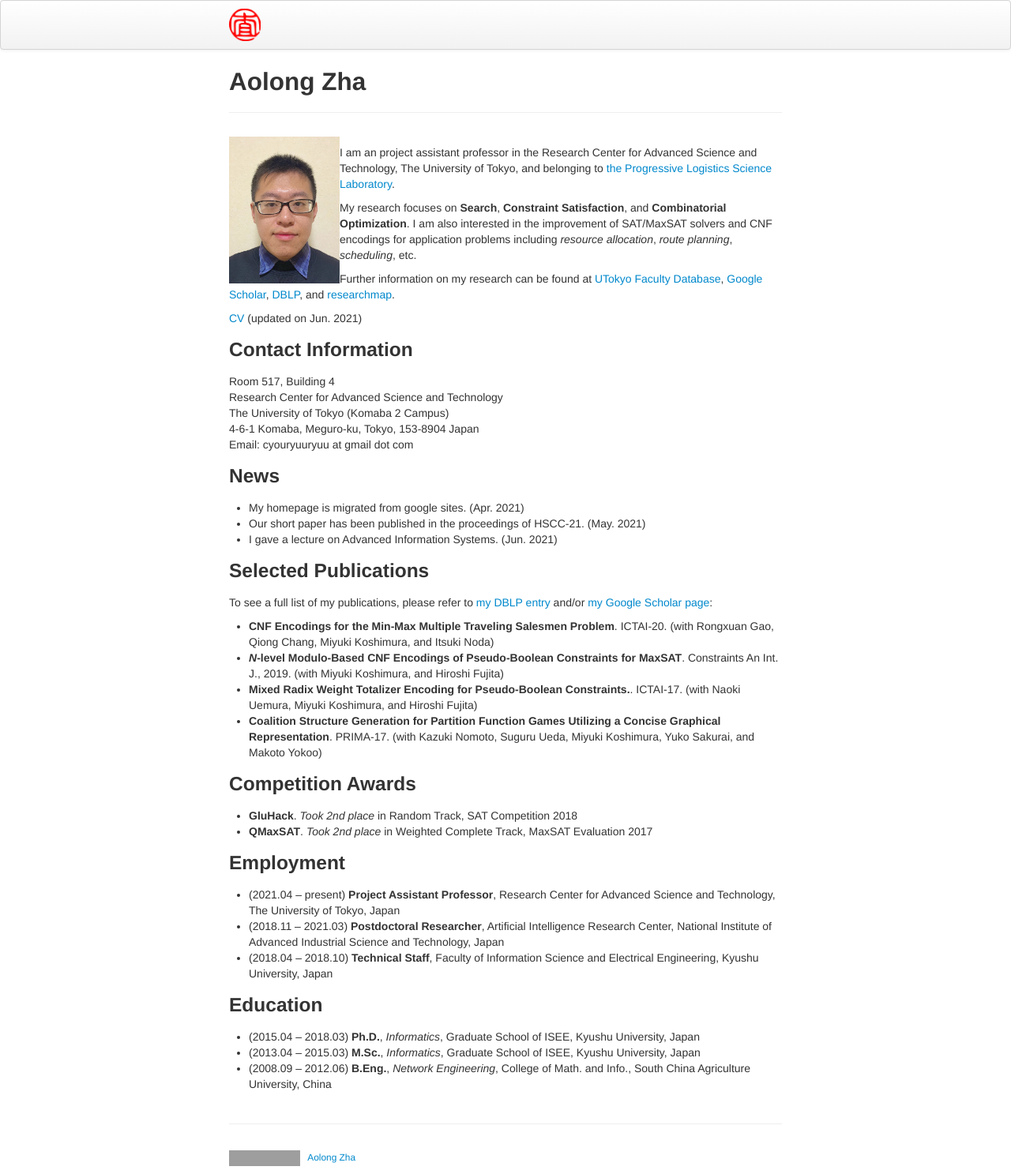
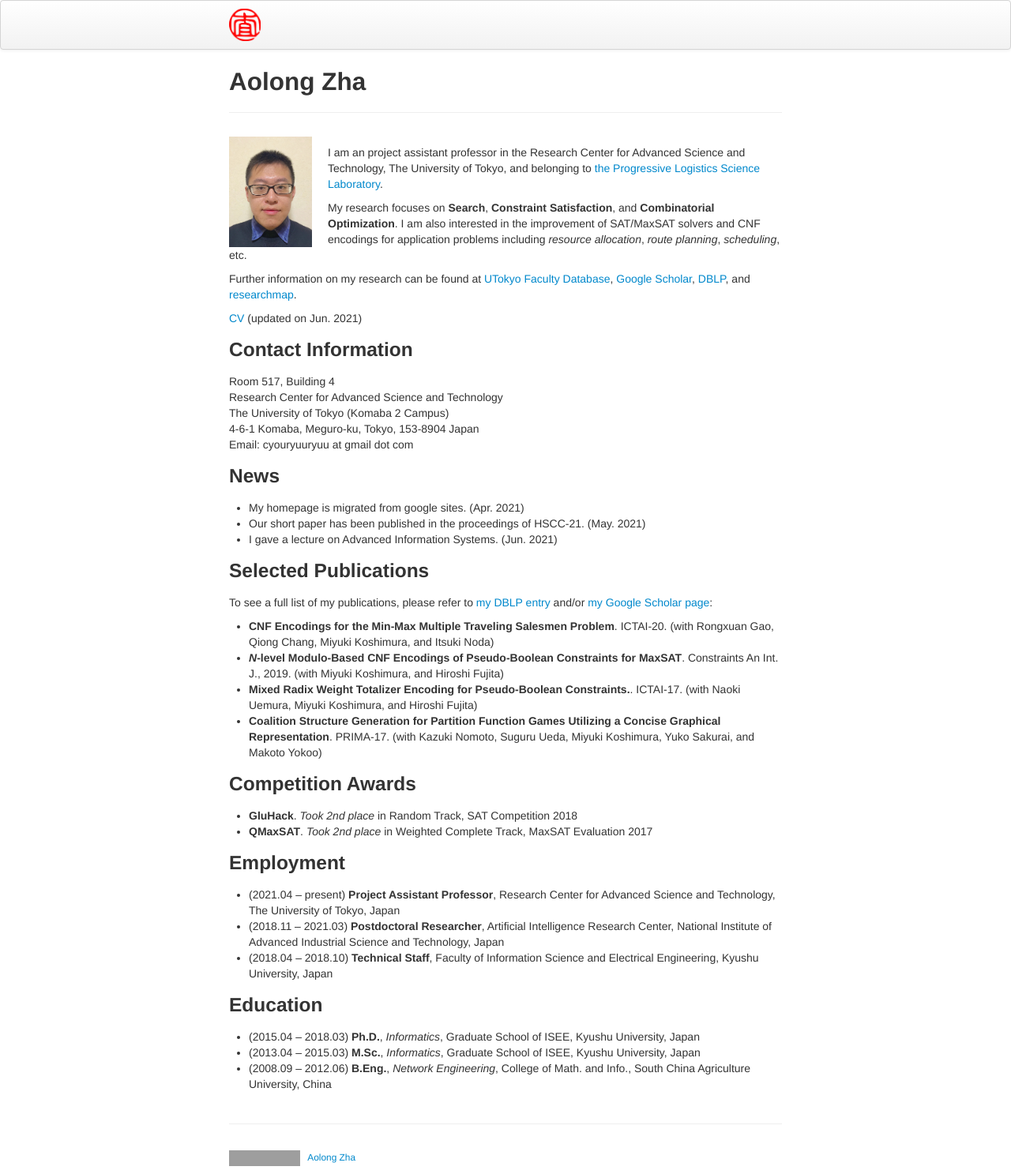
Before and after one commit to CyouRyuu/cyouryuu.github.io, a Jekyll site: the page built from index.md, in a window 1280 px wide. Shown: the whole page at 79% size. Built offline with Jekyll 4.4.1, drawn with Linux system fonts in a browser that asks for light colours; grey boxes are pictures that could not be loaded.

Commit message:
4th commit

```diff
--- a/index.md
+++ b/index.md
@@ -3,7 +3,7 @@ layout: page
 title: Aolong Zha
 ---
 
-<img style="float:left; width:20%; margin:0px 0px 0px 0px;" src="AolongZHA.jpg" />
+<img style="float:left; width:15%; margin:0px 20px 0px 0px;" src="AolongZHA.jpg" />
 
 I am an project assistant professor in
 the Research Center for Advanced Science and Technology, The University of Tokyo,
```
Also changed, not shown: ReadMe.md.
